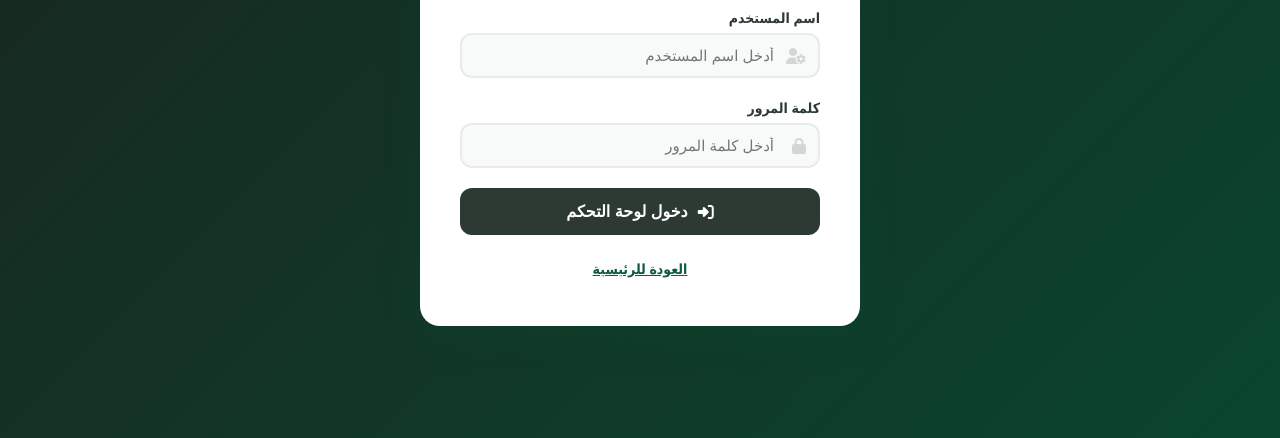
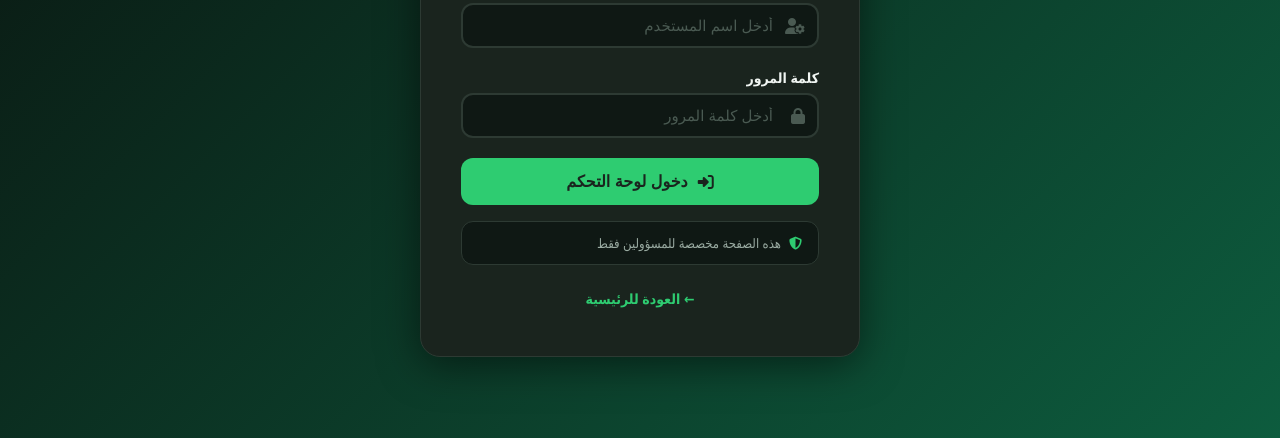
Before and after one commit to johnlatif19/points-dr-mirna, a website: page public/login-dashboard.html in a window 1280 px wide. Shown: the part 362-800 px from the top of the page. Drawn offline with Linux system fonts and the light colour scheme; no server answers.

Commit message:
Update login-dashboard.html

```diff
--- a/public/login-dashboard.html
+++ b/public/login-dashboard.html
@@ -1,5 +1,5 @@
 <!DOCTYPE html>
-<html lang="ar" dir="rtl">
+<html lang="ar" dir="rtl" id="htmlRoot">
 <head>
     <meta charset="UTF-8">
     <meta name="viewport" content="width=device-width, initial-scale=1.0">
@@ -7,24 +7,36 @@
     <link rel="stylesheet" href="https://cdnjs.cloudflare.com/ajax/libs/font-awesome/6.4.0/css/all.min.css">
     <style>
         :root {
-            --primary: #0d5c3e;
-            --primary-dark: #0a452e;
+            --primary: #2ecc71;
+            --primary-dark: #27ae60;
             --primary-light: #1a7a55;
             --emerald: #2ecc71;
-            --mint-light: #d5f5e3;
-            --white: #ffffff;
-            --gray-50: #f8faf9;
-            --gray-100: #f1f4f2;
-            --gray-200: #e8ece9;
-            --gray-300: #d1d8d4;
-            --gray-600: #6b7a73;
-            --gray-800: #2d3a33;
-            --gray-900: #1a241e;
-            --shadow-md: 0 4px 20px rgba(13, 92, 62, 0.12);
-            --shadow-lg: 0 8px 40px rgba(13, 92, 62, 0.16);
+            --mint-light: #1a3a2e;
+            --white: #1a241e;
+            --gray-50: #0f1814;
+            --gray-100: #1a241e;
+            --gray-200: #2d3a33;
+            --gray-300: #4a5a52;
+            --gray-600: #9aaba2;
+            --gray-800: #d5e0da;
+            --gray-900: #f0f5f2;
+            --shadow-md: 0 4px 20px rgba(0, 0, 0, 0.4);
+            --shadow-lg: 0 8px 40px rgba(0, 0, 0, 0.5);
             --radius: 12px;
             --radius-lg: 20px;
             --transition: all 0.3s cubic-bezier(0.4, 0, 0.2, 1);
+            --bg-body: linear-gradient(135deg, #0a120e 0%, #0d5c3e 100%);
+            --bg-container: #1a241e;
+            --text-color: #f0f5f2;
+            --text-muted: #9aaba2;
+            --border-color: #2d3a33;
+            --input-bg: #0f1814;
+            --input-border: #2d3a33;
+            --input-focus: #2ecc71;
+            --badge-bg: #2d3a33;
+            --badge-text: #f0f5f2;
+            --security-bg: #0f1814;
+            --security-text: #9aaba2;
         }
 
         * {
@@ -35,7 +47,7 @@
 
         body {
             font-family: 'Segoe UI', Tahoma, Geneva, Verdana, sans-serif;
-            background: linear-gradient(135deg, #1a241e 0%, var(--primary-dark) 100%);
+            background: var(--bg-body);
             min-height: 100vh;
             display: flex;
             align-items: center;
@@ -44,12 +56,13 @@
         }
 
         .auth-container {
-            background: var(--white);
+            background: var(--bg-container);
             border-radius: var(--radius-lg);
             box-shadow: var(--shadow-lg);
             padding: 48px 40px;
             max-width: 440px;
             width: 100%;
+            border: 1px solid var(--border-color);
         }
 
         .auth-logo {
@@ -76,26 +89,30 @@
             text-align: center;
             font-size: 26px;
             font-weight: 700;
-            color: var(--primary-dark);
+            color: var(--text-color);
             margin-bottom: 4px;
         }
 
         .auth-subtitle {
             text-align: center;
-            color: var(--gray-600);
+            color: var(--text-muted);
             margin-bottom: 32px;
             font-size: 14px;
         }
 
         .admin-badge {
             display: inline-block;
-            background: var(--gray-800);
-            color: var(--white);
+            background: var(--badge-bg);
+            color: var(--badge-text);
             padding: 2px 14px;
             border-radius: 20px;
             font-size: 12px;
             font-weight: 600;
             margin-bottom: 16px;
+        }
+
+        .admin-badge i {
+            color: var(--primary);
         }
 
         .form-group {
@@ -105,7 +122,7 @@
         .form-group label {
             display: block;
             font-weight: 600;
-            color: var(--gray-800);
+            color: var(--text-color);
             margin-bottom: 6px;
             font-size: 14px;
         }
@@ -127,19 +144,23 @@
         .form-group input {
             width: 100%;
             padding: 12px 44px 12px 14px;
-            border: 2px solid var(--gray-200);
+            border: 2px solid var(--input-border);
             border-radius: var(--radius);
             font-size: 15px;
             transition: var(--transition);
-            background: var(--gray-50);
-            color: var(--gray-900);
+            background: var(--input-bg);
+            color: var(--text-color);
+        }
+
+        .form-group input::placeholder {
+            color: var(--gray-300);
         }
 
         .form-group input:focus {
             outline: none;
-            border-color: var(--primary);
-            box-shadow: 0 0 0 4px rgba(13, 92, 62, 0.1);
-            background: var(--white);
+            border-color: var(--input-focus);
+            box-shadow: 0 0 0 4px rgba(46, 204, 113, 0.15);
+            background: var(--bg-container);
         }
 
         .form-group input.error {
@@ -160,7 +181,7 @@
         .btn-submit {
             width: 100%;
             padding: 14px;
-            background: var(--gray-800);
+            background: var(--primary);
             color: var(--white);
             border: none;
             border-radius: var(--radius);
@@ -171,10 +192,11 @@
             align-items: center;
             justify-content: center;
             gap: 10px;
+            cursor: pointer;
         }
 
         .btn-submit:hover {
-            background: var(--gray-900);
+            background: var(--primary-dark);
             transform: translateY(-2px);
             box-shadow: var(--shadow-md);
         }
@@ -188,7 +210,7 @@
         .auth-footer {
             text-align: center;
             margin-top: 24px;
-            color: var(--gray-600);
+            color: var(--text-muted);
             font-size: 14px;
         }
 
@@ -196,6 +218,7 @@
             color: var(--primary);
             font-weight: 600;
             transition: var(--transition);
+            text-decoration: none;
         }
 
         .auth-footer a:hover {
@@ -208,8 +231,8 @@
             top: 24px;
             left: 50%;
             transform: translateX(-50%) translateY(-100px);
-            background: var(--gray-900);
-            color: var(--white);
+            background: var(--gray-800);
+            color: var(--gray-900);
             padding: 16px 32px;
             border-radius: var(--radius);
             box-shadow: var(--shadow-lg);
@@ -228,10 +251,12 @@
 
         .toast.error {
             background: #c0392b;
+            color: var(--white);
         }
 
         .toast.success {
             background: var(--primary);
+            color: var(--white);
         }
 
         .toast i {
@@ -253,15 +278,16 @@
         }
 
         .security-note {
-            background: var(--gray-50);
+            background: var(--security-bg);
             border-radius: var(--radius);
             padding: 12px 16px;
             margin-top: 16px;
             font-size: 13px;
-            color: var(--gray-600);
+            color: var(--security-text);
             display: flex;
             align-items: center;
             gap: 8px;
+            border: 1px solid var(--border-color);
         }
 
         .security-note i {
@@ -306,7 +332,7 @@
             <div class="form-group">
                 <label>اسم المستخدم</label>
                 <div class="input-wrapper">
-                    <input type="text" id="adminUsername" placeholder="أدخل اسم المستخدم" required>
+                    <input type="text" id="adminUsername" placeholder="أدخل اسم المستخدم" required autocomplete="username">
                     <i class="fas fa-user-cog"></i>
                 </div>
                 <div class="error-message" id="adminUsernameError">الرجاء إدخال اسم المستخدم</div>
@@ -315,7 +341,7 @@
             <div class="form-group">
                 <label>كلمة المرور</label>
                 <div class="input-wrapper">
-                    <input type="password" id="adminPassword" placeholder="أدخل كلمة المرور" required>
+                    <input type="password" id="adminPassword" placeholder="أدخل كلمة المرور" required autocomplete="current-password">
                     <i class="fas fa-lock"></i>
                 </div>
                 <div class="error-message" id="adminPasswordError">الرجاء إدخال كلمة المرور</div>
@@ -327,8 +353,13 @@
             </button>
         </form>
 
+        <div class="security-note">
+            <i class="fas fa-shield-alt"></i>
+            <span>هذه الصفحة مخصصة للمسؤولين فقط</span>
+        </div>
+
         <div class="auth-footer">
-            <a href="/">العودة للرئيسية</a>
+            <a href="/">← العودة للرئيسية</a>
         </div>
     </div>
 
@@ -448,7 +479,13 @@
             }
         }
 
+        // التحقق من الجلسة عند تحميل الصفحة
         checkAdminSession();
+
+        // إغلاق الـ Toast عند الضغط عليه
+        toast.addEventListener('click', () => {
+            toast.classList.remove('show');
+        });
     </script>
 </body>
 </html>
```
